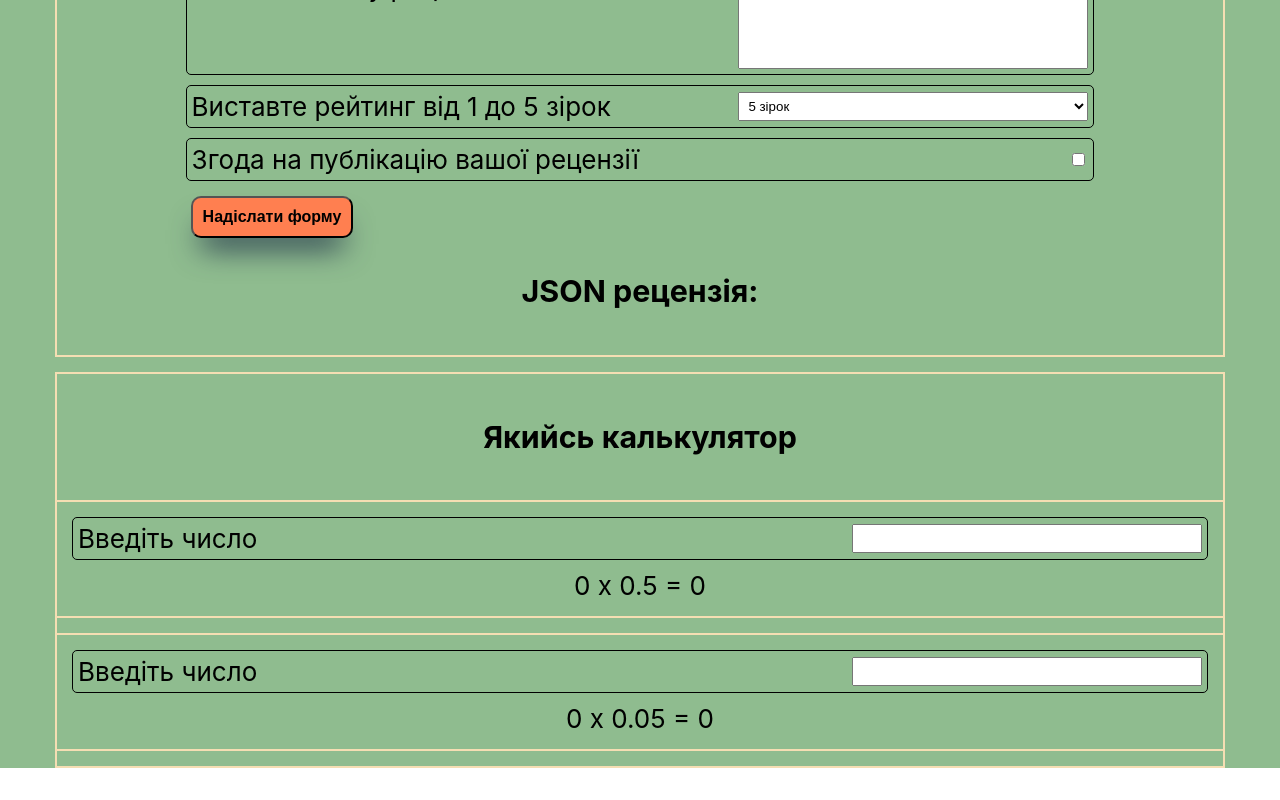
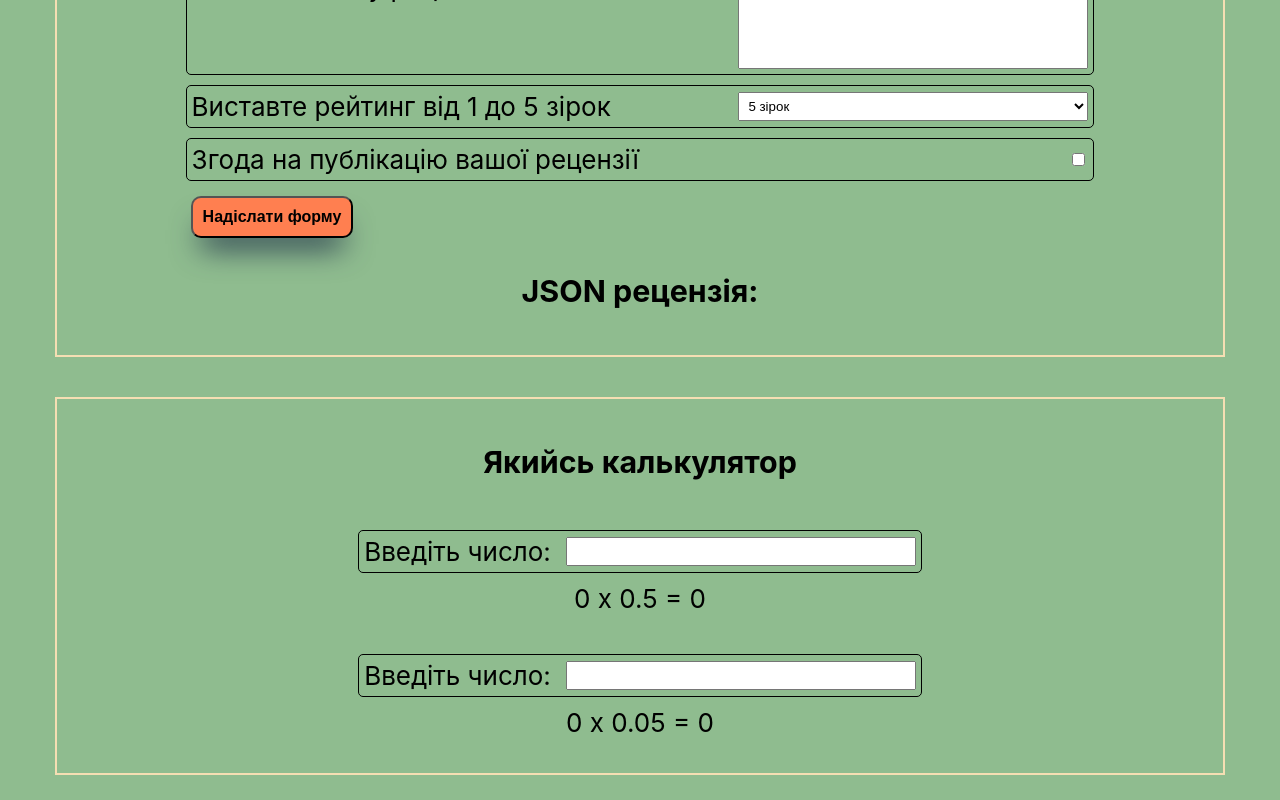
Before and after one commit to Maksymov-Serhii/maksymov_serhii_hw5, a React (Create React App) app: page / in a window 1280 px wide. Shown: the part 468-1268 px from the top of the page. Before the commit the page ends 1236 px from the top, so only its background shows below. Built offline with nearby package versions, Linux system fonts and the light colour scheme.

Commit message:
refactored ConversionCalc component

```diff
--- a/src/components/ConversionCalc/ConversionCalc.js
+++ b/src/components/ConversionCalc/ConversionCalc.js
@@ -1,13 +1,15 @@
 import React from "react";
 
 const numberMultiplier = {
-  half: 0.5,
-  oneTwentieth: 0.05
+  firstMultiplier: 0.5,
+  secondMultiplier: 0.05
 }
 
 function multiply(number, multiplier) {
   const correctNumber = isNaN(parseFloat(number)) ? 0 : parseFloat(number);
-  return correctNumber * numberMultiplier[multiplier];
+  const result = correctNumber * multiplier;
+  const roundedResult = Math.round(result * 1000) / 1000;
+  return roundedResult;
 }
 
 class ShowResult extends React.Component {
@@ -34,15 +36,11 @@ class NumberInput extends React.Component {
 
   render() {
     const enteredNumber = isNaN(parseFloat(this.props.enteredNumber)) ? '' : parseFloat(this.props.enteredNumber);
-    const multiplier = this.props.multiplier;
 
     return (
-      <div className="container">
-        <div className="input-block">
-          <label htmlFor="inputNumber">Введіть число</label>
-          <input type="number" value={enteredNumber} onChange={this.handleChange} name="inputNumber" className="input-field"></input>
-        </div>
-        <ShowResult number={ enteredNumber } multiplier={ numberMultiplier[multiplier] } result={ this.props.result } />
+      <div className="input-block">
+        <label htmlFor="inputNumber">Введіть число:</label>
+        <input type="number" value={enteredNumber} onChange={this.handleChange} name="inputNumber" className="input-field"></input>
       </div>
     )
   }
@@ -52,28 +50,35 @@ class ConversionCalc extends React.Component {
   constructor() {
     super();
     this.state = { firstNumber: '', secondNumber: '' };
-    this.handleHalfChange = this.handleHalfChange.bind(this);
-    this.handleOneTwentiethChange = this.handleOneTwentiethChange.bind(this);
+    this.handleFirstInputChange = this.handleFirstInputChange.bind(this);
+    this.handleSecondInputChange = this.handleSecondInputChange.bind(this);
   }
 
-  handleHalfChange(value) {
+  handleFirstInputChange(value) {
     this.setState({firstNumber: value})
   }
 
-  handleOneTwentiethChange(value) {
+  handleSecondInputChange(value) {
     this.setState({secondNumber: value})
   }
 
   render() {
     const { firstNumber, secondNumber } = this.state;
-    const aHalf = multiply(this.state.firstNumber, 'half');
-    const oneTwentieth = multiply(this.state.secondNumber, 'oneTwentieth');
+    const { firstMultiplier, secondMultiplier } = numberMultiplier;
+    const firstInputResult = multiply(firstNumber, firstMultiplier);
+    const secondInputResult = multiply(secondNumber, secondMultiplier);
 
     return (
       <div className="container">
         <h3>Якийсь калькулятор</h3>
-        <NumberInput multiplier="half" enteredNumber={firstNumber} result={aHalf} onNumberChange={this.handleHalfChange} />
-        <NumberInput multiplier="oneTwentieth" enteredNumber={secondNumber} result={oneTwentieth} onNumberChange={ this.handleOneTwentiethChange } />
+        <div className="calc-block">
+          <NumberInput enteredNumber={ firstNumber } result={ firstInputResult } onNumberChange={ this.handleFirstInputChange } />
+          <ShowResult number={ firstNumber } multiplier={ firstMultiplier } result={ firstInputResult } />
+        </div>
+        <div className="calc-block">
+          <NumberInput enteredNumber={ secondNumber } result={ secondInputResult } onNumberChange={ this.handleSecondInputChange } />
+          <ShowResult number={ secondNumber } multiplier={ secondMultiplier } result={ secondInputResult } />
+        </div>
       </div>
     )
   }
--- a/src/index.css
+++ b/src/index.css
@@ -24,6 +24,7 @@ code {
   align-items: center;
   justify-content: flex-start;
   margin-top: 15px;
+  margin-bottom: 25px;
 }
 
 .title {
@@ -70,9 +71,14 @@ code {
 .input-field {
   width: 350px;
   padding: 5px;
+  margin-left: 15px;
 }
 
 .last-child {
   margin: 0;
   border: none;
 }
+
+.calc-block {
+  padding: 20px;
+}
```
